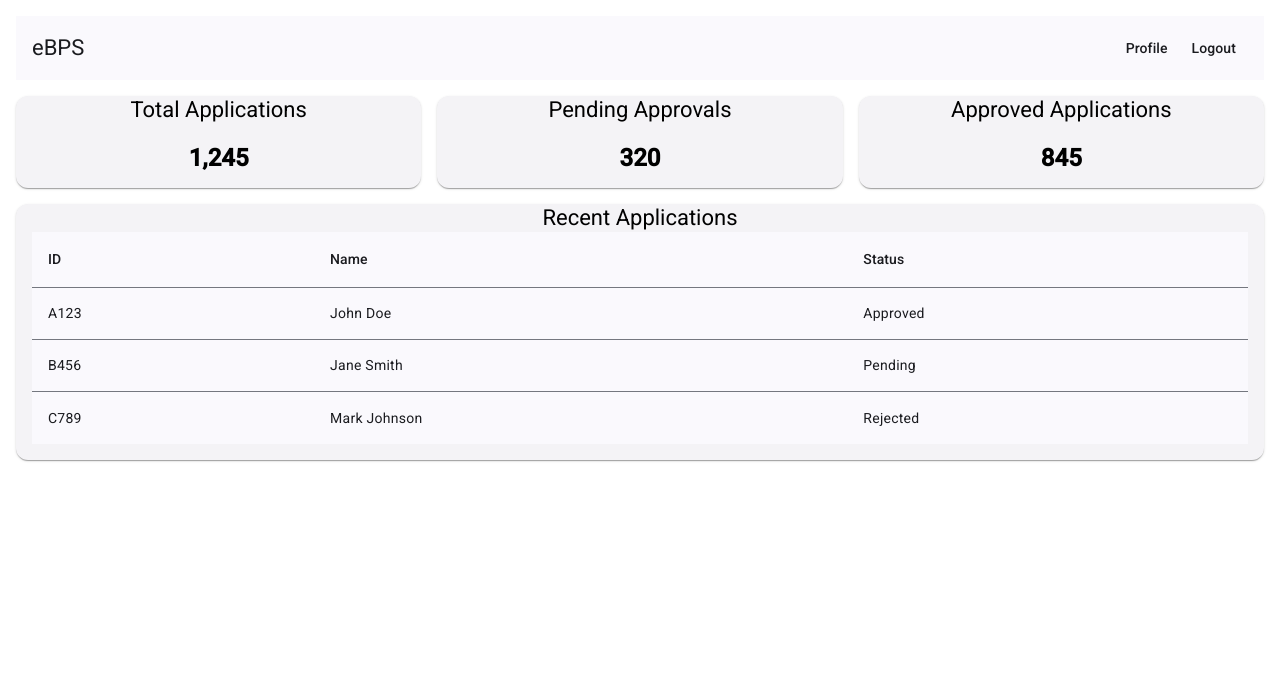
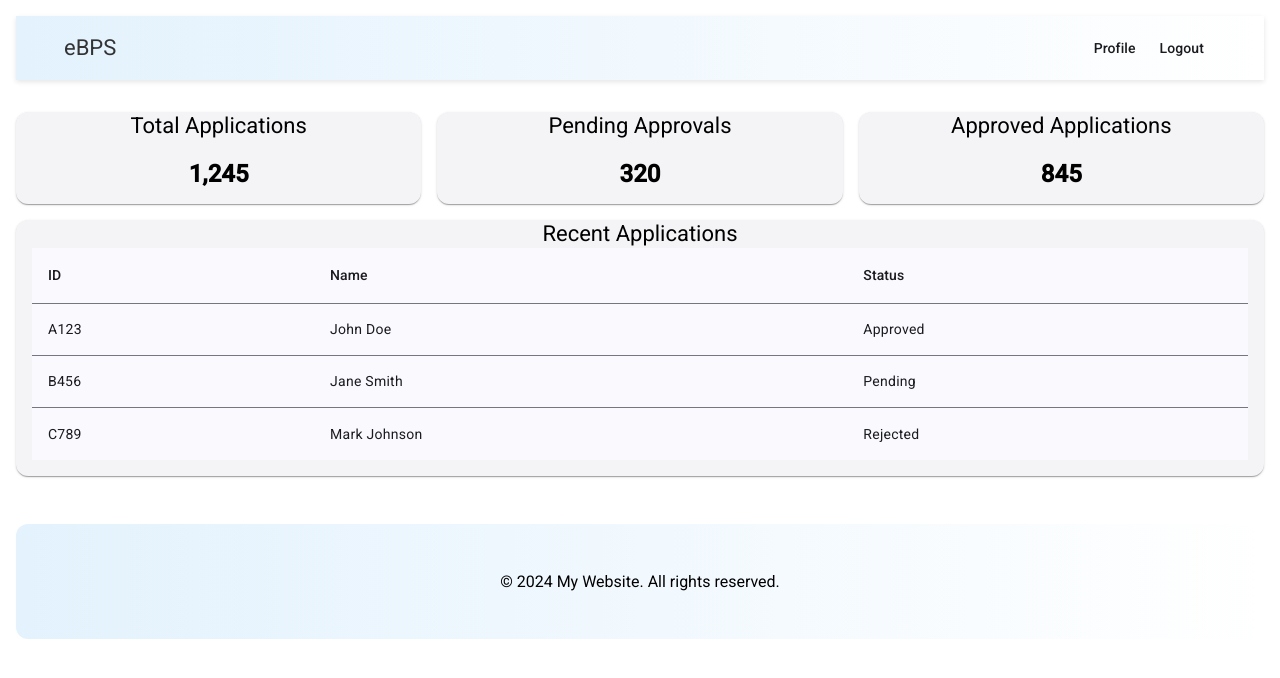
Before and after one commit to Electronic-Building-Permit-System/eBPS, an Angular app in the folder eBPS.Client/: page /dashboard in a window 1280 px wide. Shown: the top 678 px of the page. Built offline with nearby package versions, Linux system fonts and the light colour scheme.

Commit message:
footer added

```diff
--- a/eBPS.Client/src/app/about/about.component.ts
+++ b/eBPS.Client/src/app/about/about.component.ts
@@ -1,5 +1,5 @@
 import { Component } from '@angular/core';
-import { FooterComponent } from '../home/footer/footer.component';
+import { FooterComponent } from '../shared/footer/footer.component';
 import { HomeNavbarComponent } from '../shared/home-navbar/home-navbar.component';
 @Component({
   selector: 'app-about',
--- a/eBPS.Client/src/app/dashboard/dashboard.component.html
+++ b/eBPS.Client/src/app/dashboard/dashboard.component.html
@@ -53,4 +53,5 @@
         </mat-card-content>
       </mat-card>
     </div>
+    <app-footer></app-footer>
   </div>
--- a/eBPS.Client/src/app/dashboard/dashboard.component.ts
+++ b/eBPS.Client/src/app/dashboard/dashboard.component.ts
@@ -3,9 +3,10 @@ import { MatCardModule } from '@angular/material/card';
 import { MatTableModule } from '@angular/material/table';
 import { MatDividerModule } from '@angular/material/divider';
 import { UserNavbarComponent } from '../shared/user-navbar/user-navbar.component';
+import { FooterComponent } from '../shared/footer/footer.component';
 @Component({
   selector: 'app-dashboard',
-  imports: [UserNavbarComponent,MatCardModule, MatTableModule, MatDividerModule],
+  imports: [UserNavbarComponent, FooterComponent, MatCardModule, MatTableModule, MatDividerModule],
   templateUrl: './dashboard.component.html',
   styleUrl: './dashboard.component.css'
 })
--- a/eBPS.Client/src/app/home/home.component.ts
+++ b/eBPS.Client/src/app/home/home.component.ts
@@ -1,7 +1,7 @@
 import { Component } from '@angular/core';
 import { HeroComponent } from './hero/hero.component';
 import { CardComponent } from './card/card.component';
-import { FooterComponent } from './footer/footer.component';
+import { FooterComponent } from '../shared/footer/footer.component';
 import { HomeNavbarComponent } from '../shared/home-navbar/home-navbar.component';
 
 @Component({
--- a/eBPS.Client/src/app/shared/user-navbar/user-navbar.component.css
+++ b/eBPS.Client/src/app/shared/user-navbar/user-navbar.component.css
@@ -1,7 +1,13 @@
 .mat-toolbar {
     display: flex;
   }
-
+  mat-toolbar {
+    background: linear-gradient(to right, #e3f2fd, #ffffff);
+    color: #333;
+    box-shadow: 0 2px 5px rgba(0, 0, 0, 0.1); /* Light shadow for a clean look */
+    margin-bottom:1rem;
+    padding: 0 3rem;
+  }
   .spacer {
     flex: 1;
   }
```
Also changed, not shown: eBPS.Client/src/app/shared/footer/footer.component.css (renamed from eBPS.Client/src/app/home/footer/footer.component.css), eBPS.Client/src/app/shared/footer/footer.component.html (renamed from eBPS.Client/src/app/home/footer/footer.component.html), eBPS.Client/src/app/shared/footer/footer.component.ts (renamed from eBPS.Client/src/app/home/footer/footer.component.ts), 1 other file (tests, documents, lock files or other folders).
